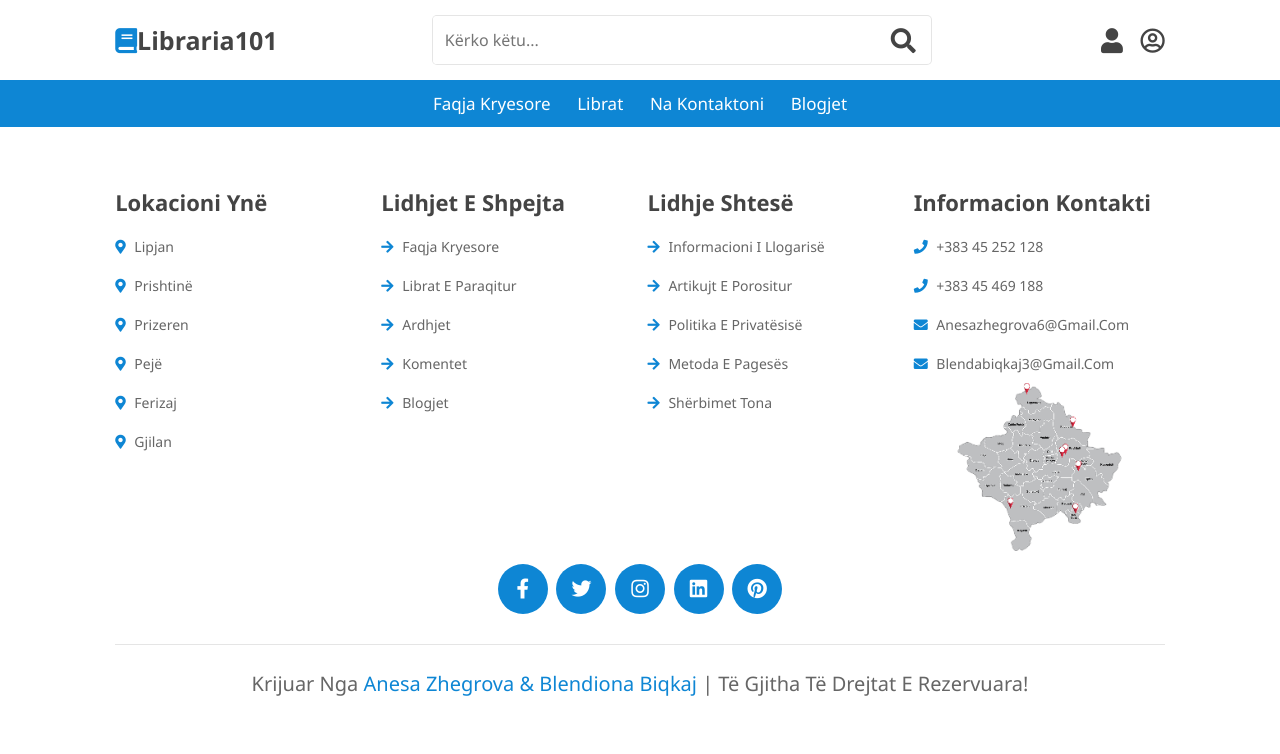
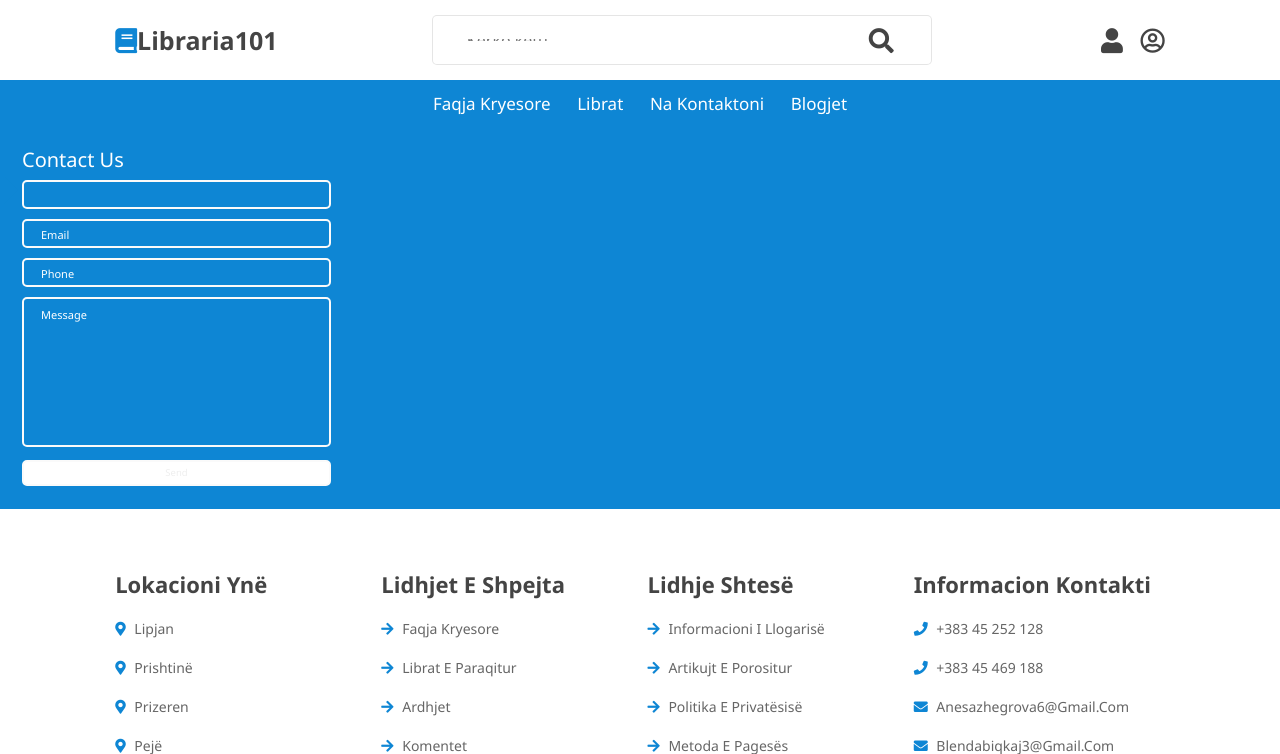
Before and after one commit to Anesazhegrova/Libraria-WEB, a PHP site: page /contactus.html in a window 1280 px wide. Shown: the top 754 px of the page. Before the commit the page ends 696 px from the top, so only its background shows below. Run offline with PHP 8.4, Linux system fonts and the light colour scheme.

Commit message:
kontakti

```diff
--- a/contactus.html
+++ b/contactus.html
@@ -43,6 +43,53 @@
         </div>
     </header>
 <!-- header perfundon ketu-->
+<!--<div class="contact-form-container">
+
+
+    <form action="" >
+      <h3 >Na Kontaktoni</h3>
+      <span>Emri i përdoruesit</span>
+        <input type="text" name="" class="box" placeholder="Shkruaj emrin tuaj" id="" />
+        <span>Email-i i përdoruesit</span>
+        <input type="email" name="" class="box" placeholder="Shkruaj email-in tuaj" id="">
+        <span>Fjalëkalimi</span>
+        <input type="password" name="" class="box"placeholder="Shkruaj fjalëkalimin tuaj" id="">
+        <span>Mesazhi</span>
+        <textarea name ="mesazhi" class ="input"></textarea>
+        <label for="">Mesazhi</label>
+      </div>
+      <input type="submit"  value="Dërgo" class="btn">
+    </form>
+
+</div>-->
+<div class="contact-form">
+
+
+    <form action="" method="post" name="myform" >
+      <h3 class="title">Contact us</h3>
+      <div class="input-container">
+        <input type="text" name="name" class="input" />
+        <label for=" "></label>
+        <span>Emri i përdruesit</span>
+      </div>
+      <div class="input-container">
+        <input type="email" name="email" class="input" />
+        <label for="">Email</label>
+        <span>Email</span>
+      </div>
+      <div class="input-container">
+        <input type="tel" name="phone" class="input" />
+        <label for="">Phone</label>
+        <span>Phone</span>
+      </div>
+      <div class="input-container textarea">
+        <textarea name="mesazhi" class="input"></textarea>
+        <label for="">Message</label>
+        <span>Message</span>
+      </div>
+      <input type="submit" name="submit" value="Send" class="btn" />
+    </form>
+  </div>
 
 
 <!-- footer fillon ketu-->
--- a/style.css
+++ b/style.css
@@ -278,7 +278,7 @@
     padding:1rem 0;
 }
 
-.login-form-container form .checkbox lable{
+.login-form-container form .checkbox label{
     font-size:1.5rem;
     color:var(--light-color);
     cursor:pointer;
@@ -836,6 +836,241 @@
     height:10rem;
 }
 
+/*
+.contact-form-container{
+    display:flex;
+    align-items: center;
+    justify-content: center;
+    background: rgba(255, 255, 255,.9);
+    position:fixed;
+    top:0; right:-105%;
+    z-index: 10000;
+    height:100%;
+    width:100%;
+
+}
+.contact-form-container.active{
+    right:0;
+}
+.contact-form-container form{
+    background: #fff;
+    border:var(--border);
+    width:40rem;
+    padding:2rem;
+    box-shadow: var(--box-shadow);
+    border-radius:.5rem;
+    margin:2rem;
+}
+.contact-form-container h3{
+    font-size:2.5rem ;
+    text-transform: uppercase;
+    color:var(--black);
+    text-align: center;
+}
+.contact-form-container span{
+    display: block;
+    font-size: 1.5rem;
+    padding-top: 1rem;
+}
+.contact-form-container form .box{
+    width:100%;
+    margin:.7rem 0;
+    font-size: 1.6rem;
+    border:var(--border);
+    border-radius: .5rem;
+    padding:1rem 1.2rem;
+    color:var(--black);
+    text-transform: none;
+
+}
+.contact-form-container form .input{
+    width:100%;
+    margin:.7rem 0;
+    font-size: 1.6rem;
+    border:var(--border);
+    border-radius: .5rem;
+    padding:1rem 1.2rem;
+    color:var(--black);
+    text-transform: none;
+
+}
+.contact-form-container textarea.input {
+    padding: 0.8rem 1.2rem;
+    min-height: 150px;
+    border-radius: 5px;
+    resize: none;
+    overflow-y: auto;
+}
+
+.contact-form-container label{
+    font-size:1.5rem;
+    color:var(--light-color);
+    cursor:pointer;
+
+}
+.contact-form-container form .btn{
+    text-align: center;
+    width:100%;
+    margin:1.5rem 0;
+
+}*/
+
+.contact-form {
+
+    background-color:#0E86D4;
+    position:relative;
+
+  }
+
+
+
+  .contact-form:before {
+    content: "";
+    position: absolute;
+    width: 26px;
+    height: 26px;
+    background-color:#0E86D4;
+    transform: rotate(45deg);
+    top: 50px;
+    left: -13px;
+    align-items: center;
+  }
+
+  form {
+    padding: 2.3rem 2.2rem;
+    z-index: 10;
+    overflow: hidden;
+    position: relative;
+
+  }
+
+  .title {
+    color: #fff;
+    font-weight: 500;
+    font-size: 2rem;
+    line-height: 1;
+    margin-bottom: 0.7rem;
+  }
+
+  .input-container {
+    position: relative;
+    margin: 1rem 0;
+  }
+
+  .input {
+    width: 25%;
+    outline: none;
+    border: 2px solid #fafafa;
+    background: none;
+    padding: 0.6rem 1.2rem;
+    color: white;
+    font-weight: 500;
+    font-size: 0.95rem;
+    letter-spacing: 0.5px;
+    border-radius: 5px;
+    transition: 0.3s;
+  }
+
+  textarea.input {
+    padding: 0.8rem 1.2rem;
+    min-height: 150px;
+    border-radius: 5px;
+    resize: none;
+    overflow-y: auto;
+  }
+
+  .input-container label {
+    position: absolute;
+    top: 50%;
+    left: 15px;
+    transform: translateY(-50%);
+    padding: 0 0.4rem;
+    color:white;
+    font-size:1.1rem;
+    font-weight: 400;
+
+    transition: 0.5s;
+  }
+
+  .input-container.textarea label {
+    top: 1rem;
+    transform: translateY(0);
+  }
+
+  .btn {
+    padding: 0.6rem 1.3rem;
+    background-color: #fff;
+    border: 2px solid #fafafa;
+    font-size: 0.95rem;
+    color:#eee;
+    line-height: 1;
+    border-radius: 5px;
+    outline: none;
+    cursor: pointer;
+    transition: 0.3s;
+    margin: 0;
+    width: 25%;
+  }
+
+  .btn:hover {
+    background-color: transparent;
+    color: #fff;
+  }
+
+  .input-container span {
+    position: absolute;
+    top: 0;
+    left: 25px;
+    transform: translateY(-50%);
+    font-size: 0.8rem;
+    padding: 0 0.4rem;
+    color: transparent;
+    pointer-events: none;
+    z-index: 500;
+  }
+
+  .input-container span:before,
+  .input-container span:after {
+    content: "";
+    position: absolute;
+    width: 10%;
+    opacity: 0;
+    transition: 0.3s;
+    height: 5px;
+    background-color:#0E86D4;
+    top: 50%;
+    transform: translateY(-50%);
+  }
+
+  .input-container span:before {
+    left: 50%;
+  }
+
+  .input-container span:after {
+    right: 50%;
+  }
+
+  .input-container.focus label {
+    top: 0;
+    transform: translateY(-50%);
+    left: 25px;
+    font-size: 0.8rem;
+  }
+
+  .input-container.focus span:before,
+  .input-container.focus span:after {
+    width: 50%;
+    opacity: 1;
+  }
+
+
+
+
+
+
+
+
+
 
 
 
```
